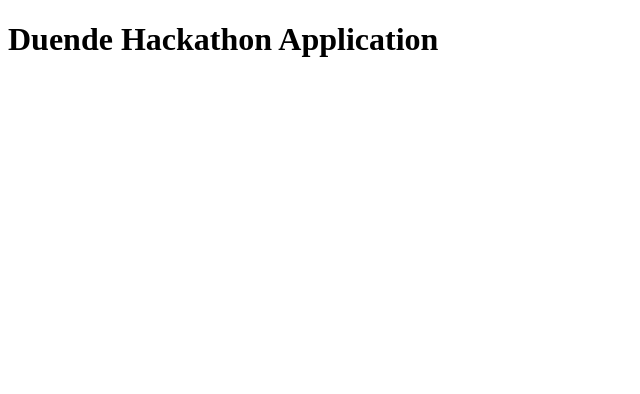
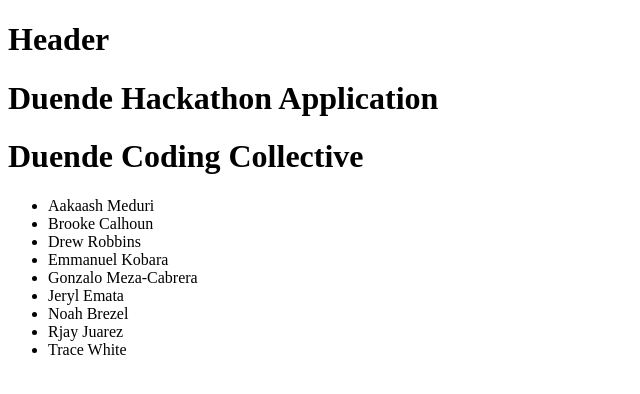
Before and after one commit to Robbins180/team4, a React (Create React App) app in the folder frontend/: page / in a window 1280 px wide. Shown: the top 394 px of the page, without its empty margins (0-640 px from the left). Built offline with nearby package versions, Linux system fonts and the light colour scheme; the HTML template or start-up script is replaced by a standard one.

Commit message:
initial folders and files added

```diff
--- a/frontend/src/App.js
+++ b/frontend/src/App.js
@@ -1,10 +1,13 @@
-import logo from "./logo.svg";
 import "./App.css";
+import Header from "./components/Header";
+import Footer from "./components/Footer";
 
 function App() {
   return (
     <div className="App">
+      <Header />
       <h1>Duende Hackathon Application</h1>
+      <Footer />
     </div>
   );
 }
--- /dev/null
+++ b/frontend/src/components/Footer.js
@@ -0,0 +1,22 @@
+import React from "react";
+
+const Footer = () => {
+  return (
+    <div>
+      <h1>Duende Coding Collective</h1>
+      <ul>
+        <li>Aakaash Meduri</li>
+        <li>Brooke Calhoun</li>
+        <li>Drew Robbins</li>
+        <li>Emmanuel Kobara</li>
+        <li>Gonzalo Meza-Cabrera</li>
+        <li>Jeryl Emata</li>
+        <li>Noah Brezel</li>
+        <li>Rjay Juarez</li>
+        <li>Trace White</li>
+      </ul>
+    </div>
+  );
+};
+
+export default Footer;
--- /dev/null
+++ b/frontend/src/components/Header.js
@@ -0,0 +1,11 @@
+import React from "react";
+
+const Header = () => {
+  return (
+    <div>
+      <h1>Header</h1>
+    </div>
+  );
+};
+
+export default Header;
```
Also changed, not shown: frontend/src/components/Products.js (added, +11 -0 lines), frontend/src/components/Searchbar.js (added, +11 -0 lines), frontend/src/pages/home.js (added, +11 -0 lines), frontend/src/pages/wishlist.js (added, +11 -0 lines).
